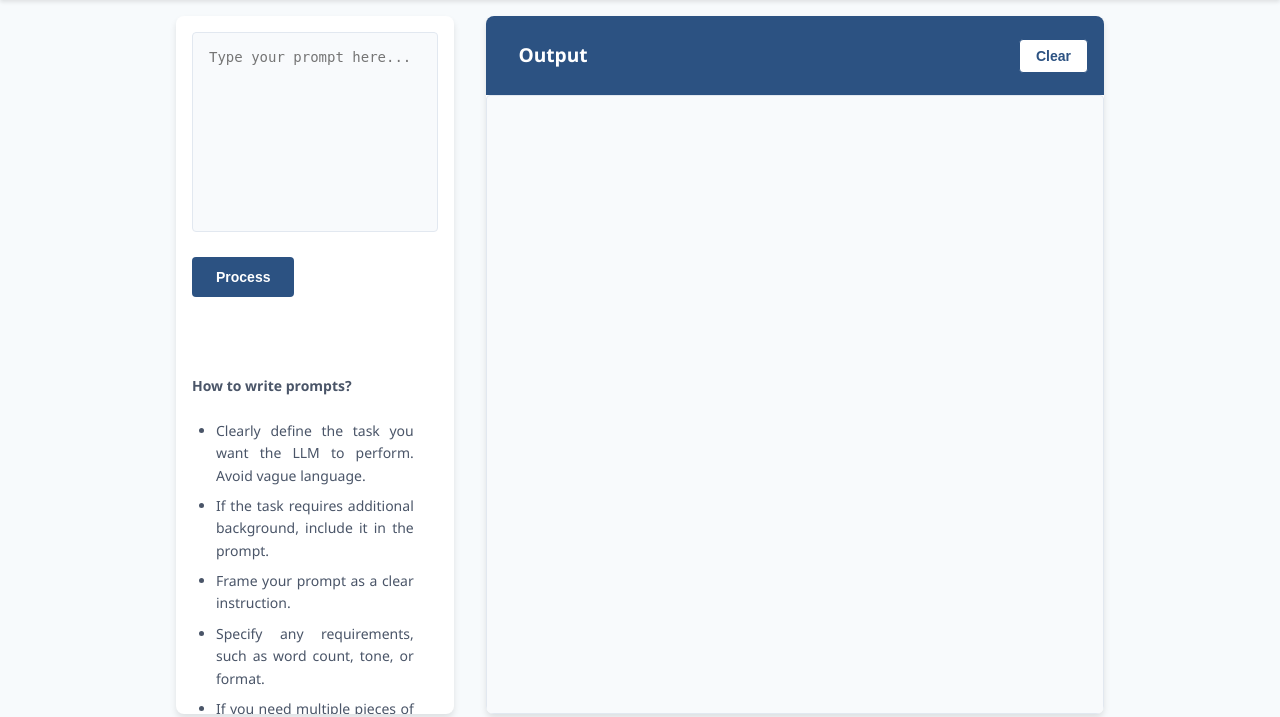
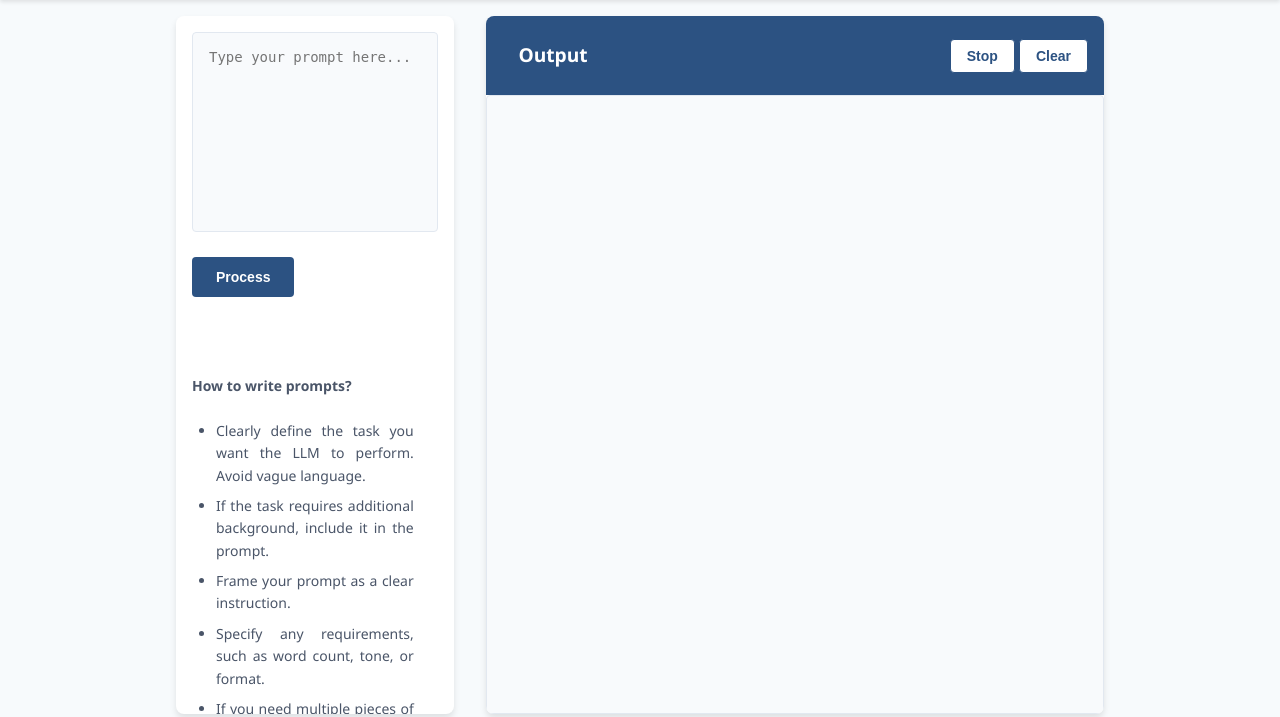
Before and after one commit to Andrzej-Tezyk/KNF_Tool, a Flask app: page / in a window 1280 px wide. Shown: the part 68-785 px from the top of the page. Run offline with Flask 3, Linux system fonts and the light colour scheme.

Commit message:
added stop button

```diff
--- a/src/main.py
+++ b/src/main.py
@@ -1,4 +1,5 @@
 import typing
+import threading
 
 from flask import Flask, request, jsonify, render_template, Response
 from flask_cors import CORS
@@ -6,6 +7,9 @@ from backend.text_extraction import process_pdfs  # type: ignore[import-not-foun
 
 app = Flask(__name__)
 CORS(app)  # IS IT NEEDED
+
+
+stop_flag = threading.Event()
 
 
 @app.route("/")
@@ -22,13 +26,17 @@ def process_text() -> Response:
             response.status_code = 400
             return response
 
+        stop_flag.clear()
+
         # a generator function to stream results back
         def generate_results() -> typing.Generator:
             pdfs_to_process = process_pdfs(prompt)
 
             for result in pdfs_to_process:
+                if stop_flag.is_set():
+                    break
                 yield (
-                    "<div><p><strong>Odpowiedź dla</strong>:"
+                    "<div><p><strong>Response for:</strong> "
                     + f"<em>{result['pdf_name']}</em><br>{result['content']}<br><br></p></div>"
                 )
 
@@ -44,6 +52,10 @@ def process_text() -> Response:
 def clear_output() -> str:
     return ""
 
+@app.route("/stop_processing", methods=["GET"])
+def stop_processing() -> str:
+    stop_flag.set()
+    return "<div><p><strong>Processing stopped. Displaying partial results...</strong></p></div>"
 
 if __name__ == "__main__":
     app.run(debug=True)
--- a/src/templates/index.html
+++ b/src/templates/index.html
@@ -257,8 +257,8 @@
         <div class="output-section">
             <div class="section-header-wrapper">
                 <div class="section-header">Output</div>
-                <!-- Clear Button (aligned to the right) -->
                 <div class="clear-button-container">
+                    <button hx-get="/stop_processing" hx-target="#output" class="clear-button">Stop</button>
                     <button hx-get="/clear_output" hx-target="#output" class="clear-button">Clear</button>
                 </div>
             </div>
```
